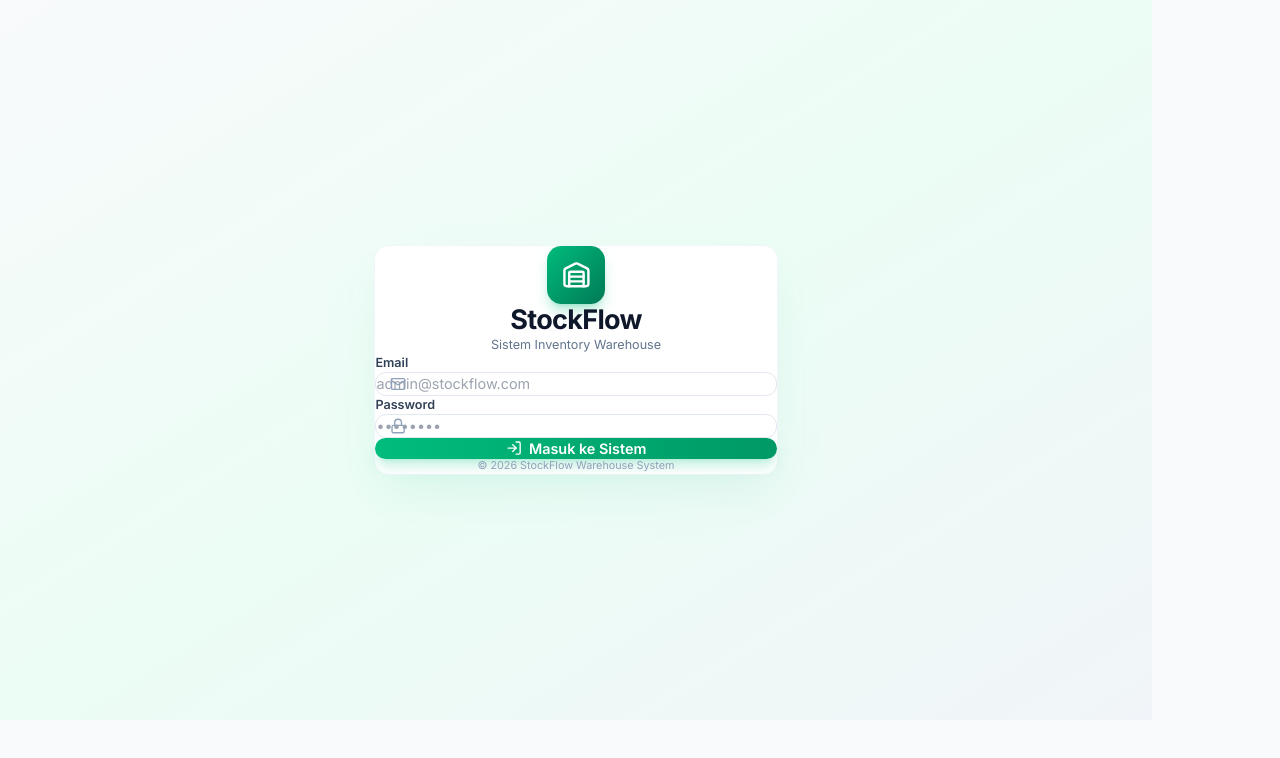
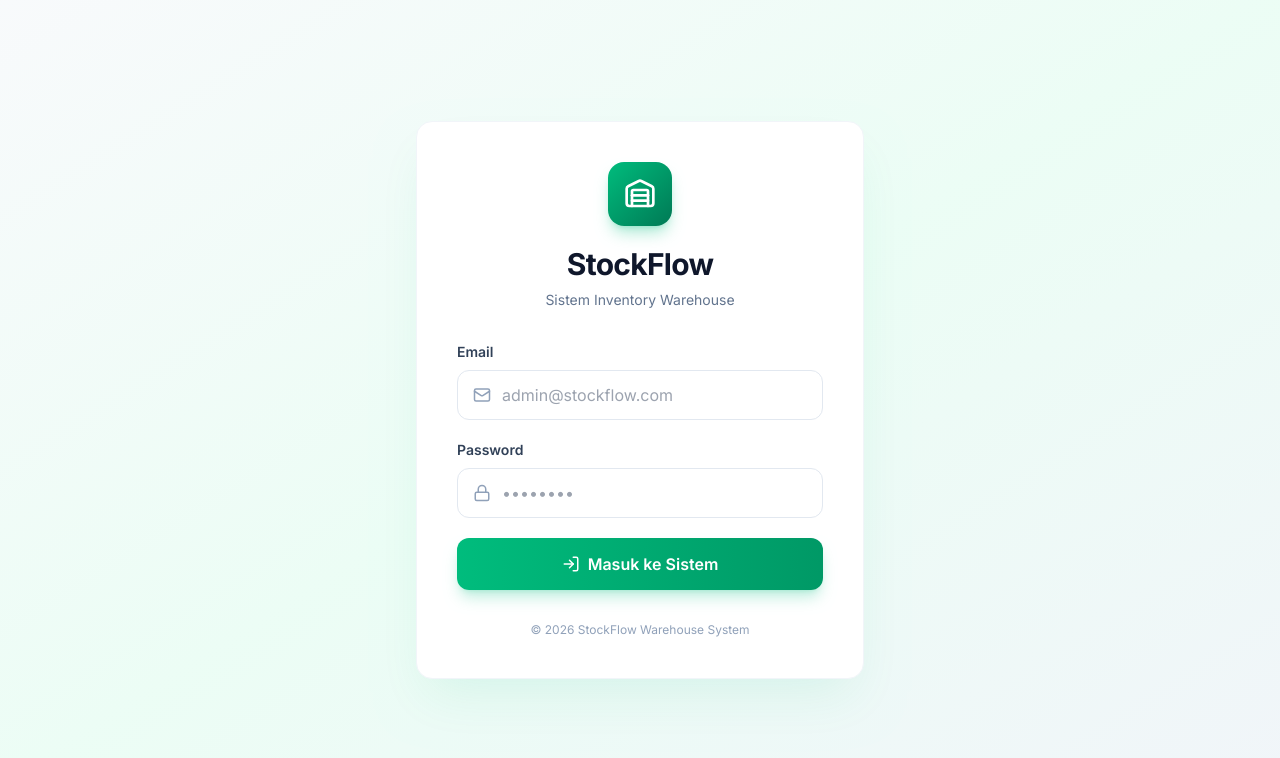
Before and after one commit to tyo-whydi/stockflow-app, a Next.js app: page /login in a window 1280 px wide. Shown: the top 758 px of the page. Built offline with nearby package versions, Linux system fonts and the light colour scheme; no server answers.

Commit message:
Revert to minimal globals.css with form fix

```diff
--- a/app/globals.css
+++ b/app/globals.css
@@ -1,50 +1,10 @@
 @import "tailwindcss";
 
-html { zoom: 0.9; }
-
-:root {
-  --background: #f8fafc;
-  --foreground: #0f172a;
+input, select, textarea {
+  color: #111827;
+  background-color: #ffffff;
 }
 
-* { box-sizing: border-box; padding: 0; margin: 0; }
-
-html, body { max-width: 100vw; overflow-x: hidden; }
-
-body {
-  background: var(--background);
-  color: var(--foreground);
-  -webkit-font-smoothing: antialiased;
-  -moz-osx-font-smoothing: grayscale;
+input::placeholder, textarea::placeholder {
+  color: #9ca3af;
 }
-
-input, select, textarea {
-  color: #111827 !important;
-  background-color: #ffffff !important;
-}
-
-input::placeholder, textarea::placeholder { color: #9ca3af !important; }
-select option { color: #111827; background-color: #ffffff; }
-
-input:focus, select:focus, textarea:focus {
-  outline: none;
-  border-color: #059669 !important;
-  box-shadow: 0 0 0 3px rgba(5, 150, 105, 0.15) !important;
-}
-
-::-webkit-scrollbar { width: 8px; height: 8px; }
-::-webkit-scrollbar-track { background: #f1f5f9; }
-::-webkit-scrollbar-thumb { background: #cbd5e1; border-radius: 5px; }
-::-webkit-scrollbar-thumb:hover { background: #94a3b8; }
-
-@keyframes fadeInUp {
-  from { opacity: 0; transform: translateY(10px); }
-  to { opacity: 1; transform: translateY(0); }
-}
-.animate-in { animation: fadeInUp 0.5s ease-out; }
-
-@media print {
-  .no-print { display: none !important; }
-  aside { display: none !important; }
-  body { background: white !important; }
-}
```
